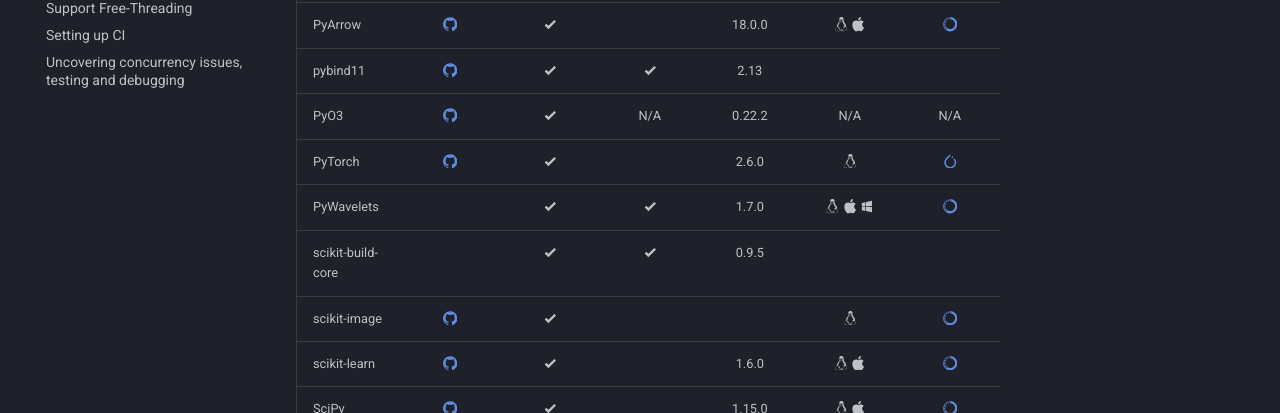
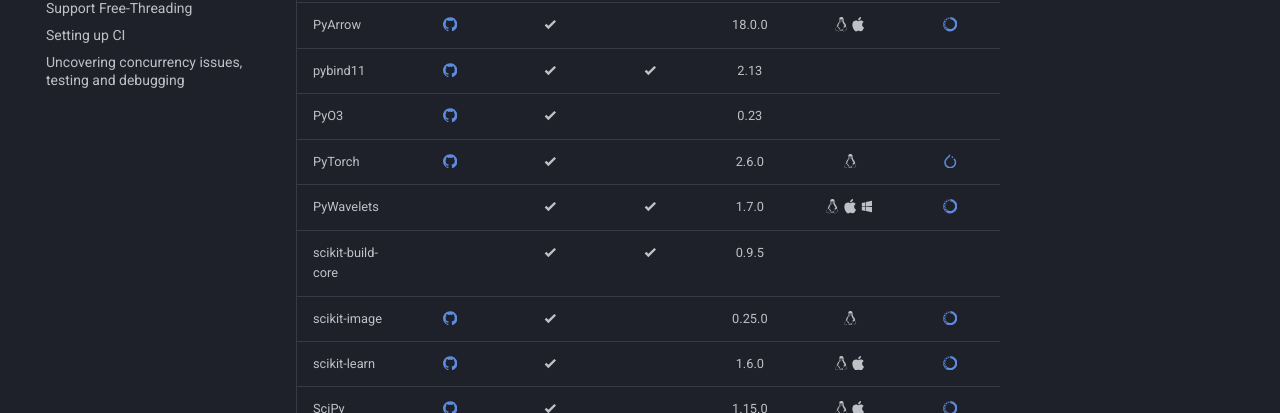
Before and after one commit to Quansight-Labs/free-threaded-compatibility, an MkDocs documentation site: the page built from docs/tracking.md, in a window 1280 px wide and 900 px high, scrolled down 1510 px. Shown: the part 226-639 px from the top of the window. Built offline with MkDocs 1.6.1 and Material for MkDocs 9.7.7, drawn with Linux system fonts in a browser that asks for light colours; comment, search, counter and statistics services are not loaded.

Commit message:
update tracking table (#103)

```diff
--- a/docs/tracking.md
+++ b/docs/tracking.md
@@ -51,11 +51,11 @@
 | pip               |         [:simple-github:](https://github.com/pypa/pip/issues/12634)          | :material-check-bold: | :material-check-bold: |            24.1            |                                                            |                                                                                          |
 | PyArrow           |       [:simple-github:](https://github.com/apache/arrow/issues/43536)        | :material-check-bold: |                       |           18.0.0           |               :simple-linux: :simple-apple:                |   [:simple-anaconda:](https://anaconda.org/scientific-python-nightly-wheels/pyarrow/)    |
 | pybind11          |      [:simple-github:](https://github.com/pybind/pybind11/issues/5112)       | :material-check-bold: | :material-check-bold: |            2.13            |                                                            |                                                                                          |
-| PyO3              |         [:simple-github:](https://github.com/PyO3/pyo3/issues/4265)          | :material-check-bold: |          N/A          |           0.22.2           |                            N/A                             |                                           N/A                                            |
+| PyO3              |         [:simple-github:](https://github.com/PyO3/pyo3/issues/4265)          | :material-check-bold: |                       |            0.23            |                                                            |                                                                                          |
 | PyTorch           |     [:simple-github:](https://github.com/pytorch/pytorch/issues/130249)      | :material-check-bold: |                       |           2.6.0            |                       :simple-linux:                       |        [:simple-pytorch:](https://pytorch.org/get-started/locally/#start-locally)        |
 | PyWavelets        |                                                                              | :material-check-bold: | :material-check-bold: |           1.7.0            | :simple-linux: :simple-apple: :material-microsoft-windows: |  [:simple-anaconda:](https://anaconda.org/scientific-python-nightly-wheels/pywavelets/)  |
 | scikit-build-core |                                                                              | :material-check-bold: | :material-check-bold: |           0.9.5            |                                                            |                                                                                          |
-| scikit-image      | [:simple-github:](https://github.com/scikit-image/scikit-image/issues/7464)  | :material-check-bold: |                       |                            |                       :simple-linux:                       | [:simple-anaconda:](https://anaconda.org/scientific-python-nightly-wheels/scikit-image/) |
+| scikit-image      | [:simple-github:](https://github.com/scikit-image/scikit-image/issues/7464)  | :material-check-bold: |                       |           0.25.0           |                       :simple-linux:                       | [:simple-anaconda:](https://anaconda.org/scientific-python-nightly-wheels/scikit-image/) |
 | scikit-learn      | [:simple-github:](https://github.com/scikit-learn/scikit-learn/issues/28978) | :material-check-bold: |                       |           1.6.0            |               :simple-linux: :simple-apple:                | [:simple-anaconda:](https://anaconda.org/scientific-python-nightly-wheels/scikit-learn/) |
 | SciPy             |        [:simple-github:](https://github.com/scipy/scipy/issues/20669)        | :material-check-bold: |                       |           1.15.0           |               :simple-linux: :simple-apple:                |    [:simple-anaconda:](https://anaconda.org/scientific-python-nightly-wheels/scipy/)     |
 | setuptools        |                                                                              | :material-check-bold: | :material-check-bold: |           69.5.0           |                                                            |                                                                                          |
```
Also changed, not shown: other parts of docs/tracking.md (+3 -3 lines).
